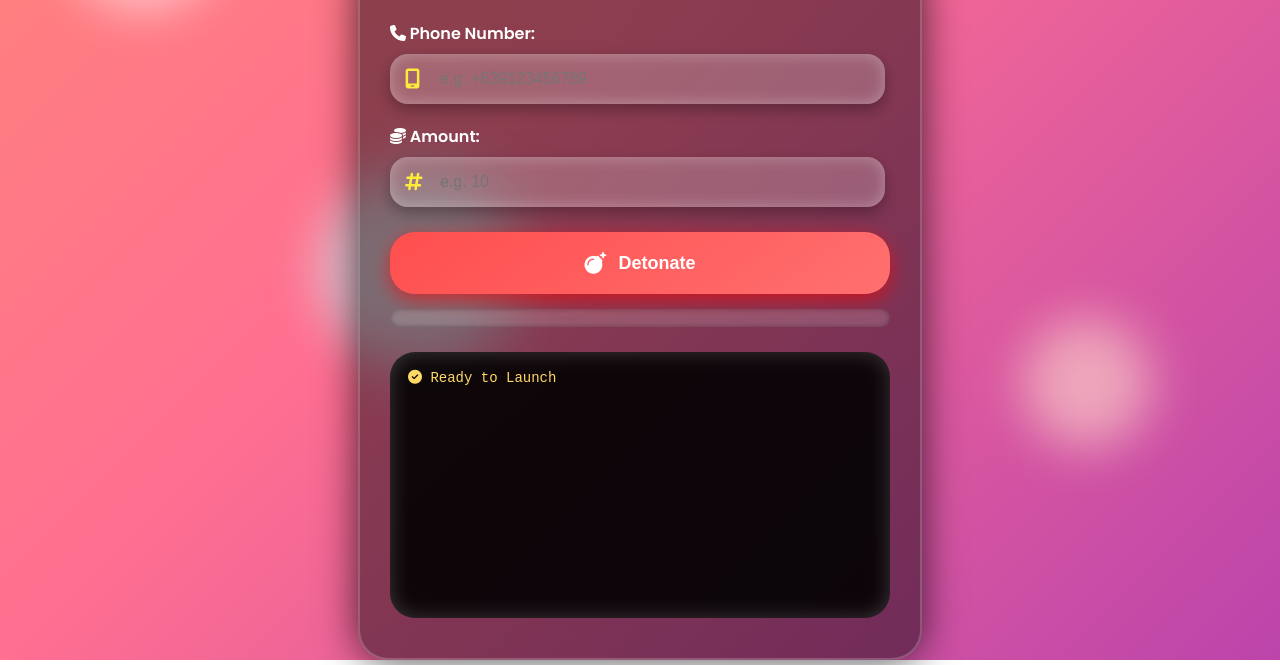
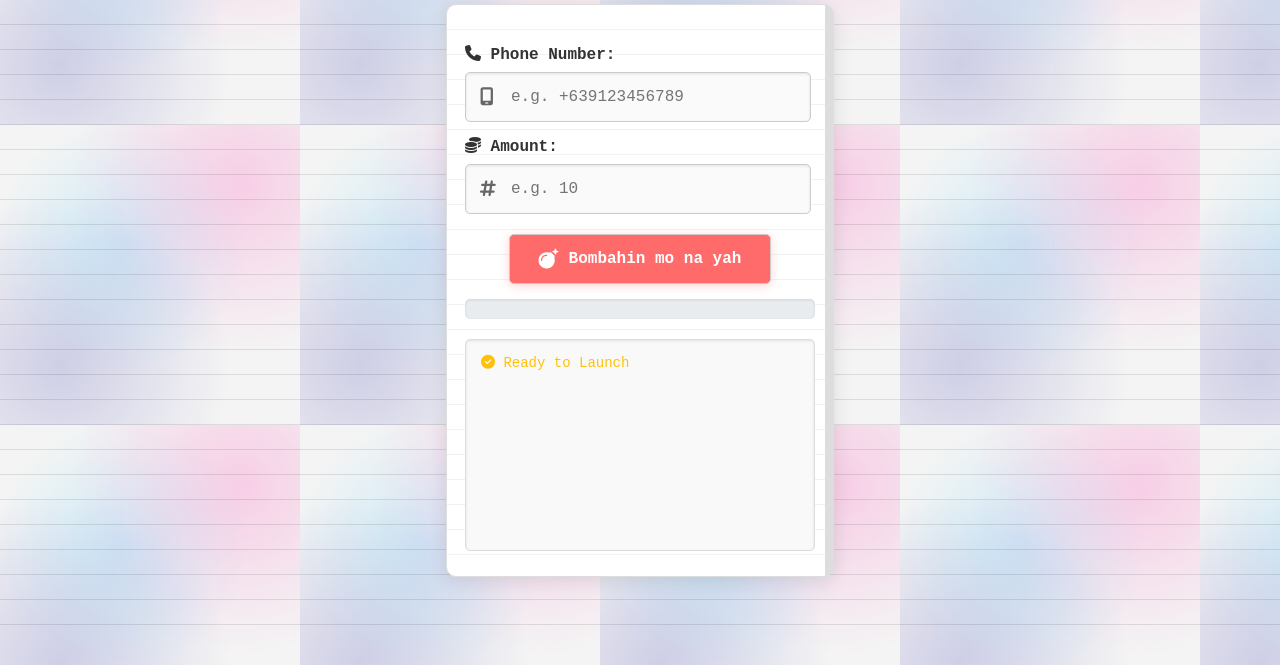
Before and after one commit to Ari2477/bomber, a plain HTML site: page index.html in a window 1280 px wide. Shown: the part 175-840 px from the top of the page. Drawn offline with Linux system fonts and the light colour scheme.

Commit message:
Update index.html

```diff
--- a/index.html
+++ b/index.html
@@ -2,8 +2,8 @@
 <html lang="en">
 <head>
 <meta charset="UTF-8">
-<meta name="viewport" content="width=device-width, initial-scale=1.0">
-<title>SMS Bomber</title>
+<meta name="viewport" content="width=device-width, initial-scale=1.0, user-scalable=no">
+<title>SMS bomber</title>
 
 <link rel="stylesheet" href="https://cdnjs.cloudflare.com/ajax/libs/font-awesome/6.5.0/css/all.min.css">
 
@@ -12,49 +12,45 @@
 
   body {
     font-family: "Poppins", sans-serif;
-    background: linear-gradient(135deg, #ff5a5a, #ffb347, #ff6f91, #6a11cb);
-    background-size: 400% 400%;
-    animation: gradientFlow 15s ease infinite;
+    background: #f4f4f4;
     margin: 0;
-    padding: 0;
+    padding: 20px;
     min-height: 100vh;
     display: flex;
     flex-direction: column;
     align-items: center;
     justify-content: center;
     overflow-x: hidden;
+    -webkit-tap-highlight-color: transparent;
+    background-image:
+      radial-gradient(circle at 20% 80%, rgba(120, 119, 198, 0.3) 0%, transparent 50%),
+      radial-gradient(circle at 80% 20%, rgba(255, 119, 198, 0.3) 0%, transparent 50%),
+      radial-gradient(circle at 40% 40%, rgba(120, 219, 255, 0.3) 0%, transparent 50%);
+    background-size: 300px 300px;
   }
 
-  @keyframes gradientFlow {
-    0% { background-position: 0% 50%; }
-    50% { background-position: 100% 50%; }
-    100% { background-position: 0% 50%; }
+  .notebook-lines {
+    position: absolute;
+    top: 0;
+    left: 0;
+    width: 100%;
+    height: 100%;
+    background-image: repeating-linear-gradient(
+      to bottom,
+      transparent,
+      transparent 24px,
+      rgba(0,0,0,0.1) 24px,
+      rgba(0,0,0,0.1) 25px
+    );
+    pointer-events: none;
+    z-index: 0;
   }
 
-  .float {
-    position: absolute;
-    border-radius: 50%;
-    filter: blur(25px);
-    opacity: 0.6;
-    animation: floaty 12s infinite ease-in-out;
-    z-index: 0;
-  }
-  @keyframes floaty {
-    0% { transform: translateY(0px); }
-    50% { transform: translateY(-60px); }
-    100% { transform: translateY(0px); }
-  }
-  .c1 { width: 160px; height: 160px; background:#fff; top: 10%; left: 5%; }
-  .c2 { width: 130px; height: 130px; background:#ffddcc; bottom: 15%; right: 10%; }
-  .c3 { width: 200px; height: 200px; background:#ccffff; bottom: 25%; left: 25%; }
-
   h1 {
-    font-size: 3em;
-    margin-bottom: 30px;
-    background: linear-gradient(90deg, #fff, #fffcaa, #ffe0e0);
-    -webkit-background-clip: text;
-    -webkit-text-fill-color: transparent;
-    text-shadow: 0px 0px 30px rgba(255,255,255,0.9);
+    font-size: 2.5em;
+    margin-bottom: 20px;
+    color: #333;
+    text-shadow: none;
     display: flex;
     gap: 12px;
     align-items: center;
@@ -62,34 +58,47 @@
     text-align: center;
     flex-wrap: wrap;
     z-index: 1;
+    font-family: 'Courier New', monospace;
   }
-  h1 i { color: #ffeb3b; text-shadow: 0 0 20px #fff200; }
+  h1 i { color: #ff6b6b; }
 
   .container {
     width: 95%;
-    max-width: 500px;
-    padding: 40px 30px;
-    border-radius: 30px;
-    background: rgba(0,0,0,0.45);
-    backdrop-filter: blur(20px);
-    border: 2px solid rgba(255,255,255,0.2);
-    box-shadow: 0 0 40px rgba(0,0,0,0.7);
+    max-width: 350px;
+    padding: 25px 18px;
+    border-radius: 10px;
+    background: #fff;
+    border: 1px solid #ddd;
+    box-shadow: 0 4px 20px rgba(0,0,0,0.1);
     position: relative;
     z-index: 1;
+    margin: 0 10px;
+    background-image:
+      linear-gradient(90deg, transparent 98%, #ddd 98%),
+      repeating-linear-gradient(
+        to bottom,
+        transparent,
+        transparent 24px,
+        rgba(0,0,0,0.05) 24px,
+        rgba(0,0,0,0.05) 25px
+      );
+    background-size: 100% 100%, 100% 100%;
   }
 
   label {
     font-weight: 600;
-    margin-top: 20px;
+    margin-top: 15px;
     display: block;
-    color: #fff;
+    color: #333;
+    font-size: 16px;
+    font-family: 'Courier New', monospace;
   }
 
   .input-box {
     position: relative;
     width: 100%;
     margin-top: 8px;
-    margin-bottom: 18px;
+    margin-bottom: 15px;
   }
 
   .input-box i {
@@ -97,53 +106,59 @@
     top: 50%;
     left: 15px;
     transform: translateY(-50%);
-    color: #ffeb3b;
-    font-size: 20px;
+    color: #666;
+    font-size: 18px;
   }
 
   input {
-    width: 86%;
-    padding: 16px 15px 16px 50px;
-    border-radius: 18px;
-    border: none;
+    width: 81%;
+    padding: 15px 15px 15px 45px;
+    border: 1px solid #ccc;
+    border-radius: 5px;
     outline: none;
     font-size: 16px;
-    background: rgba(255,255,255,0.2);
-    color: #fff;
-    box-shadow: inset 0 0 15px rgba(255,255,255,0.3), 0 6px 15px rgba(0,0,0,0.3);
+    background: #fafafa;
+    color: #333;
+    box-shadow: inset 0 1px 3px rgba(0,0,0,0.1);
     transition: 0.3s;
+    font-family: 'Courier New', monospace;
   }
-  input:focus { background: rgba(255,255,255,0.3); box-shadow: inset 0 0 18px rgba(255,255,255,0.5), 0 6px 20px rgba(0,0,0,0.4); }
+  input:focus { border-color: #ff6b6b; background: #fff; }
 
   button {
-    width: 100%;
-    padding: 20px;
-    margin-top: 25px;
-    border: none;
-    border-radius: 25px;
-    font-size: 18px;
+    width: 75%;
+    padding: 1px;
+    margin-top: 20px;
+    border: 1px solid #ccc;
+    border-radius: 5px;
+    font-size: 16px;
     font-weight: bold;
-    background: linear-gradient(145deg, #ff4e4e, #ff7070);
+    background: #ff6b6b;
     color: #fff;
     cursor: pointer;
     transition: 0.3s;
-    box-shadow: 0 6px 20px rgba(255,0,0,0.6);
+    box-shadow: 0 2px 10px rgba(255,107,107,0.3);
     display: flex;
     align-items: center;
     justify-content: center;
-    gap: 12px;
+    gap: 10px;
+    min-height: 50px;
+    font-family: 'Courier New', monospace;
+    margin-left: auto; /* Center the button */
+    margin-right: auto;
   }
   button:hover {
-    transform: scale(1.04) translateY(-2px);
-    box-shadow: 0 8px 25px rgba(255,0,0,0.8);
+    background: #ff5252;
+    box-shadow: 0 4px 15px rgba(255,107,107,0.5);
   }
-  button i { font-size: 22px; }
+  button:active { transform: scale(0.98); }
+  button i { font-size: 20px; }
 
   .charging-btn {
     position: relative;
     overflow: hidden;
-    background: #111;
-    border: 2px solid #4cc9f0 !important;
+    background: #333;
+    border: 1px solid #4cc9f0 !important;
     box-shadow:
       0 0 12px #4cc9f0,
       0 0 20px #4895ef inset;
@@ -163,9 +178,9 @@
   }
 
   .charge-bar {
-    width: 26px;
-    height: 26px;
-    border-radius: 5px;
+    width: 24px;
+    height: 24px;
+    border-radius: 4px;
     border: 2px solid #48bfe3;
     overflow: hidden;
     position: relative;
@@ -191,50 +206,63 @@
     color: #90e0ef;
     font-weight: bold;
     letter-spacing: 1px;
-    font-size: 15px;
+    font-size: 14px;
     text-shadow: 0 0 8px #48bfe3;
   }
 
   .console {
-    margin-top: 25px;
-    background: rgba(0,0,0,0.9);
-    border-radius: 25px;
-    padding: 18px;
-    height: 230px;
+    margin-top: 20px;
+    background: #f9f9f9;
+    border: 1px solid #ddd;
+    border-radius: 5px;
+    padding: 15px;
+    height: 180px;
     overflow-y: auto;
     font-family: "Courier New", monospace;
     font-size: 14px;
-    color: #fffa9d;
-    box-shadow: inset 0 0 20px rgba(255,255,255,0.2);
+    color: #333;
+    box-shadow: inset 0 1px 3px rgba(0,0,0,0.1);
+    -webkit-overflow-scrolling: touch;
   }
-  .log { color: #00ff9d; }
-  .info { color: #ffd966; }
-  .error { color: #ff6b6b; }
+  .log { color: #28a745; }
+  .info { color: #ffc107; }
+  .error { color: #dc3545; }
 
   .progress-container {
     width: 100%;
-    height: 18px;
-    border-radius: 12px;
-    background: rgba(255,255,255,0.15);
+    height: 20px;
+    border-radius: 5px;
+    background: #e9ecef;
     margin-top: 15px;
     overflow: hidden;
-    box-shadow: inset 0 0 5px rgba(0,0,0,0.3);
+    box-shadow: inset 0 1px 3px rgba(0,0,0,0.1);
   }
   .progress-bar {
     width: 0%;
     height: 100%;
-    background: linear-gradient(90deg, #ffeb3b, #ff7070);
-    border-radius: 12px;
+    background: linear-gradient(90deg, #ff6b6b, #ff8a80);
+    border-radius: 5px;
     transition: width 0.3s ease;
   }
-
+  @media (max-width: 600px) {
+    h1 {
+      font-size: 2em;
+    }
+    .container {
+      padding: 20px 15px;
+    }
+    input {
+      font-size: 16px;
+    }
+    button {
+      font-size: 16px;
+    }
+  }
 </style>
 </head>
 <body>
 
-<div class="float c1"></div>
-<div class="float c2"></div>
-<div class="float c3"></div>
+<div class="notebook-lines"></div>
 
 <h1><i class="fa-solid fa-bomb"></i> SMS  <i class="fa-solid fa-bomb"></i></h1>
 
@@ -254,7 +282,7 @@
 
     <button type="submit" id="submitBtn">
       <i class="fa-solid fa-bomb"></i>
-      <span id="btnText">Detonate</span>
+      <span id="btnText">Bombahin mo na yah</span>
     </button>
 
     <div class="progress-container">
```
